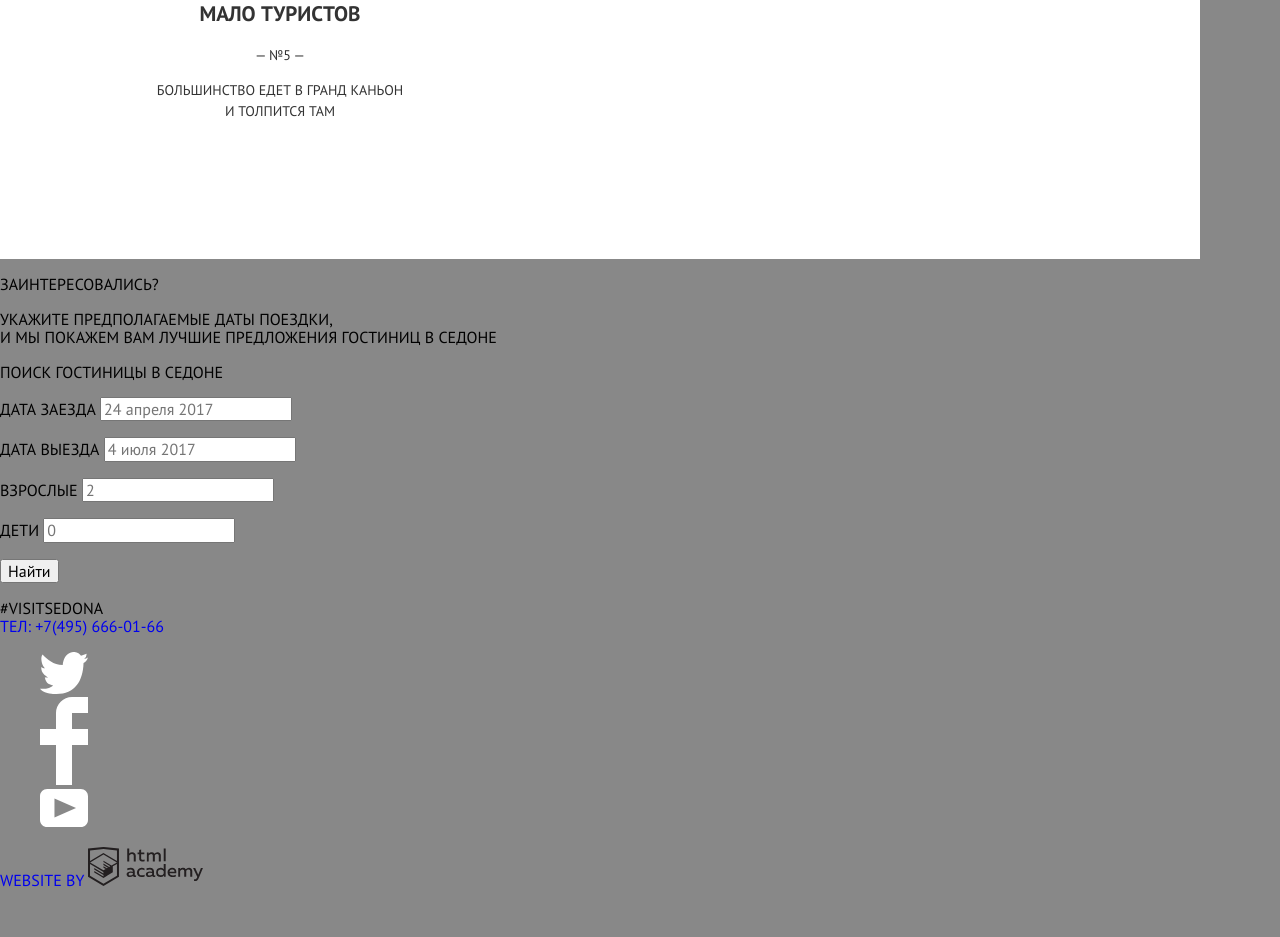
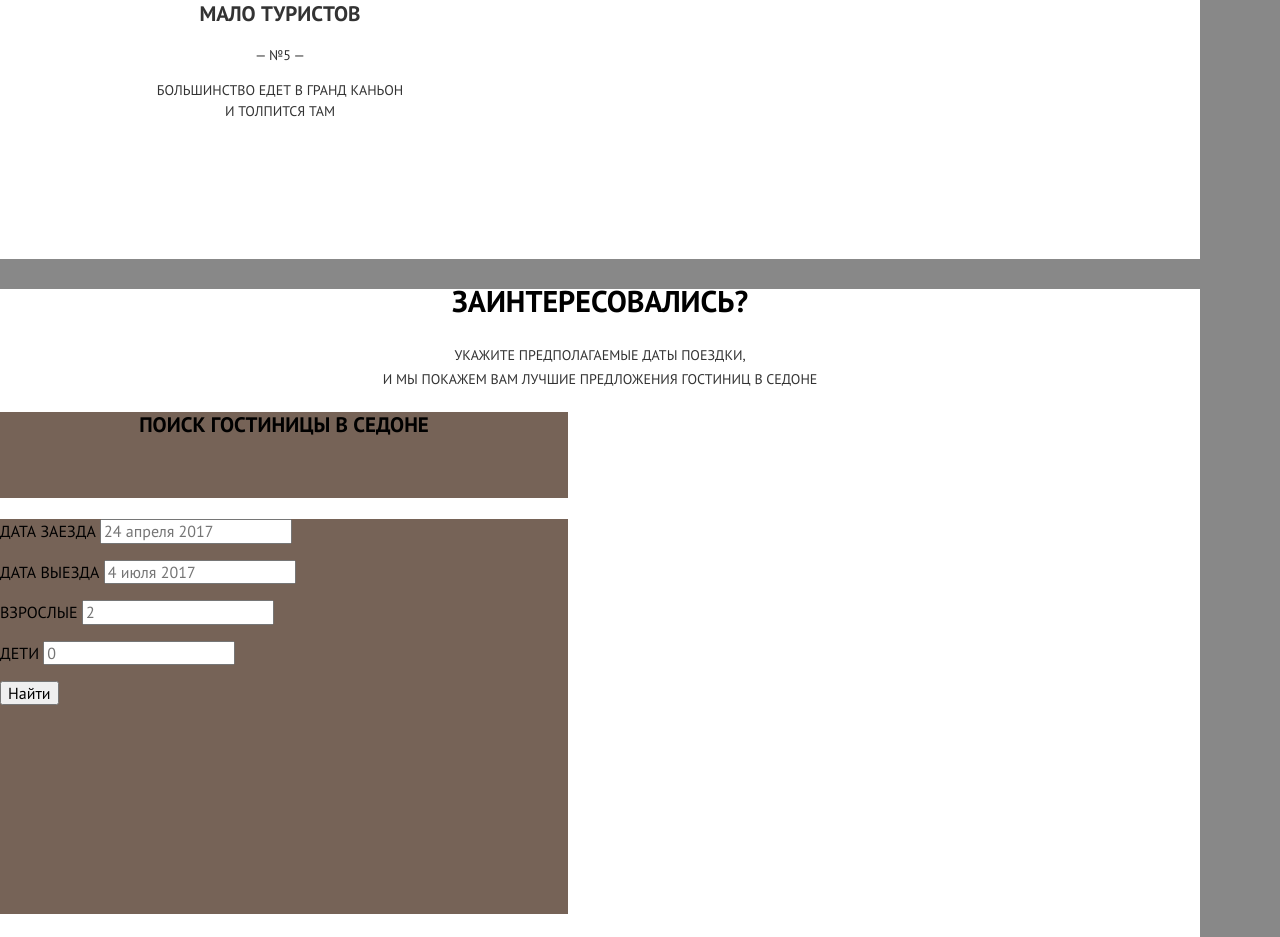
Before and after one commit to Handicapo/1391537-sedona-28, a plain HTML site: page index.html in a window 1280 px wide. Shown: the part 3443-4380 px from the top of the page. Before the commit the page ends 4333 px from the top, so only its background shows below. Drawn offline with Linux system fonts and the light colour scheme.

```diff
--- a/css/style.css
+++ b/css/style.css
@@ -8,6 +8,9 @@
   --basic-white: #ffffff;
   --basic-background: #888888;
 }
+
+
+
 
 /* Общие стили */
 body {
@@ -37,6 +40,10 @@ li {
   display: none;
 }
 
+
+
+
+
 /* Хедер стили */
 
 .main-navigation {
@@ -61,6 +68,10 @@ li {
   opacity: 0.3;
 }
 
+
+
+
+
 /* welcome-container стили */
 .welcome-container {
   background-image: url("../img/bg.jpg");
@@ -73,6 +84,9 @@ li {
   left: 40px;
   top: 508px;
 }
+
+
+
 
 
 /* profit-container стили */
@@ -170,3 +184,65 @@ li {
   text-align: center;
   color: var(--basic-light-black);
 }
+
+
+
+/* hotel-container стили */
+.hotel-container {
+  width: 1200px;
+  height: 764px;
+  left: 40px;
+  top: 1878px;
+  background-color: var(--basic-white)
+}
+
+.interest {
+  font-style: normal;
+  font-weight: bold;
+  font-size: 30px;
+  line-height: 24px;
+  text-align: center;
+  color: var(--basic-black);
+}
+
+.interest-data {
+  font-style: normal;
+  font-weight: normal;
+  font-size: 14px;
+  line-height: 24px;
+  text-align: center;
+  color: var(--basic-light-black);
+}
+
+
+
+.search {
+  width: 568px;
+  height: 86px;
+  left: 356px;
+  top: 2083px;
+  font-style: normal;
+  font-weight: bold;
+  font-size: 21px;
+  line-height: 26px;
+  text-align: center;
+  background-color: var(--basic-brown);
+}
+
+.search-form {
+  width: 568px;
+  height: 395px;
+  left: 356px;
+  top: 2169px;
+  background-color: var(--basic-brown)
+}
+
+/*
+.map{
+  background-image: url("../img/map.jpg");
+  width: 1199px;
+  height: 594px;
+  left: 41px;
+  top: 2144px;
+}
+*/
--- a/index.html
+++ b/index.html
@@ -100,10 +100,11 @@
 
       <section class="hotel-container">
         <h2 class="visually-hidden">Поиск гостинницы</h2>
-          <p>Заинтересовались?</p>
-          <p>Укажите предполагаемые даты поездки,<br>
+          <p class="interest">Заинтересовались?</p>
+          <p class="interest-data">Укажите предполагаемые даты поездки,<br>
           и мы покажем вам лучшие предложения гостиниц в Седоне</p>
-          <p>Поиск гостиницы в Седоне</p>
+          <div class="map"></div>
+          <p class="search">Поиск гостиницы в Седоне</p>
         <form class="search-form" action="https://echo.htmlacademy.ru" method="post">
           <p>
             <label class="search-form-item" for="date-in">Дата заезда</label>
@@ -133,9 +134,9 @@
           #visitSEDONA<br><a href="tel:+74956660166">ТЕЛ: +7(495) 666-01-66</a>
         </p>
         <ul class="contact">
-          <li class="contacе-twitter"><a href="#"><img src="img/twitter.svg" width="48" height="48" alt="Логотип Twitter"></a></li>
-          <li class="contacе-fb"><a href="#"><img src="img/fb-icon.svg" width="48" height="48" alt="Логотип Facebook"></a></li>
-          <li class="contacе-yuotube"><a href="#"><img src="img/youtube.svg" width="48" height="48" alt="Логотип Yuotube"></a></li>
+          <li class="contacе-twitter"><a href="#"><img src="img/twitter.svg" width="17" height="17" alt="Логотип Twitter"></a></li>
+          <li class="contacе-fb"><a href="#"><img src="img/fb-icon.svg" width="17" height="17" alt="Логотип Facebook"></a></li>
+          <li class="contacе-yuotube"><a href="#"><img src="img/youtube.svg" width="17" height="17" alt="Логотип Yuotube"></a></li>
         </ul>
         <div class="footer-academy">
           <a class="text-academy" href="https://htmlacademy.ru">Website by</a>
```
Also changed, not shown: img/map.jpg (added).
